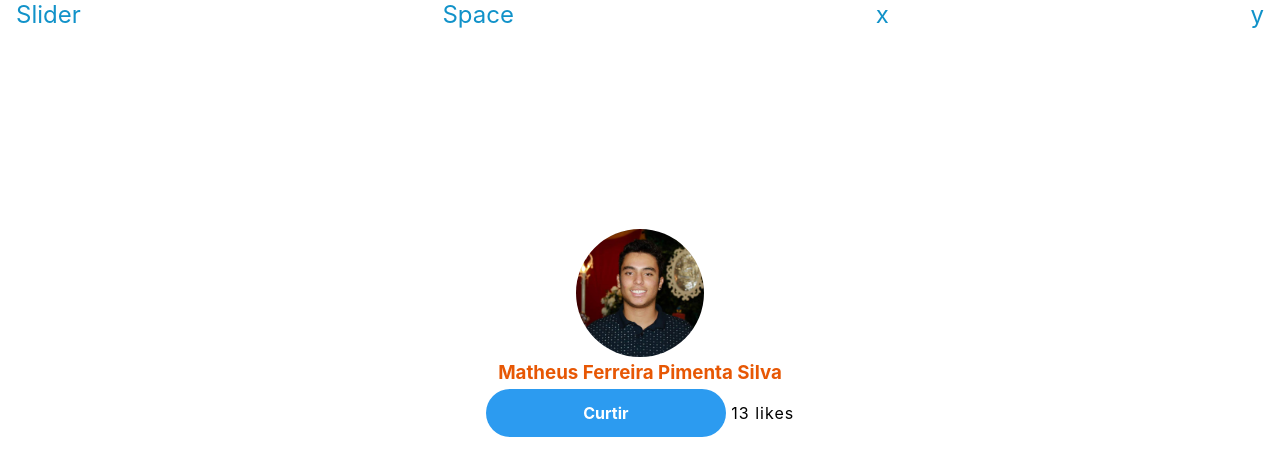
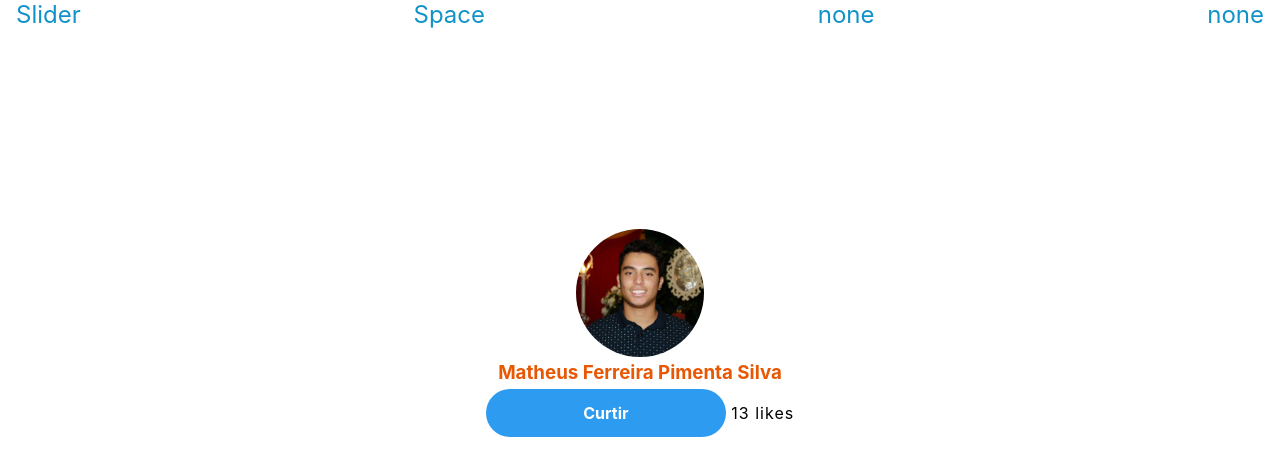
Before and after one commit to MatheusHash/Portfolio, a plain HTML site: page index.html in a window 1280 px wide. Drawn offline with Linux system fonts and the light colour scheme.

Commit message:
alter btn

```diff
--- a/index.html
+++ b/index.html
@@ -15,8 +15,8 @@
     <div class="container navegacao">
         <a href="pages/slider.html">Slider</a>
         <a href="pages/space.html">Space</a>
-        <a href="#">x</a>
-        <a href="#">y</a>
+        <a href="#">none</a>
+        <a href="#">none</a>
     </div>
     <div class="center">
         <header>
```
